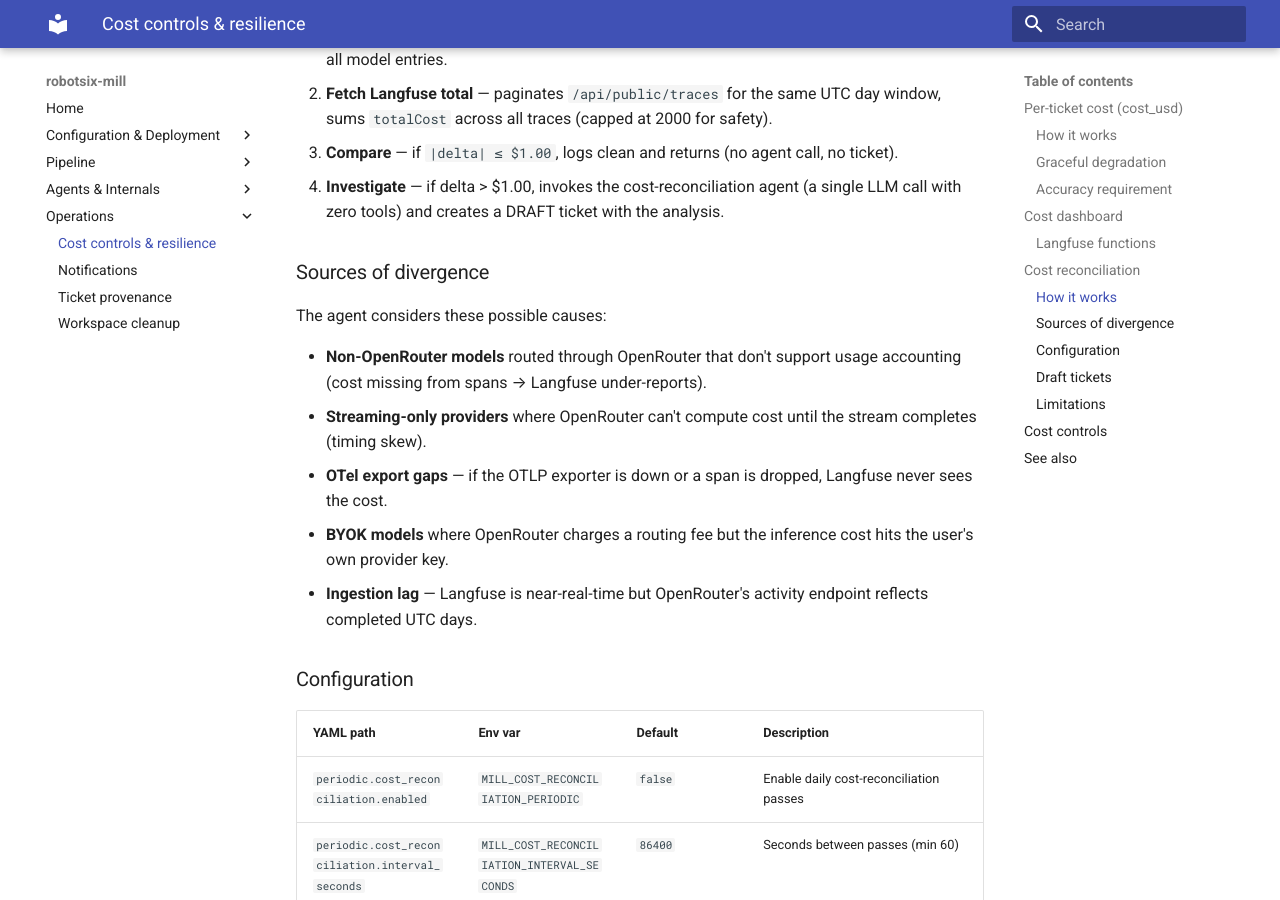
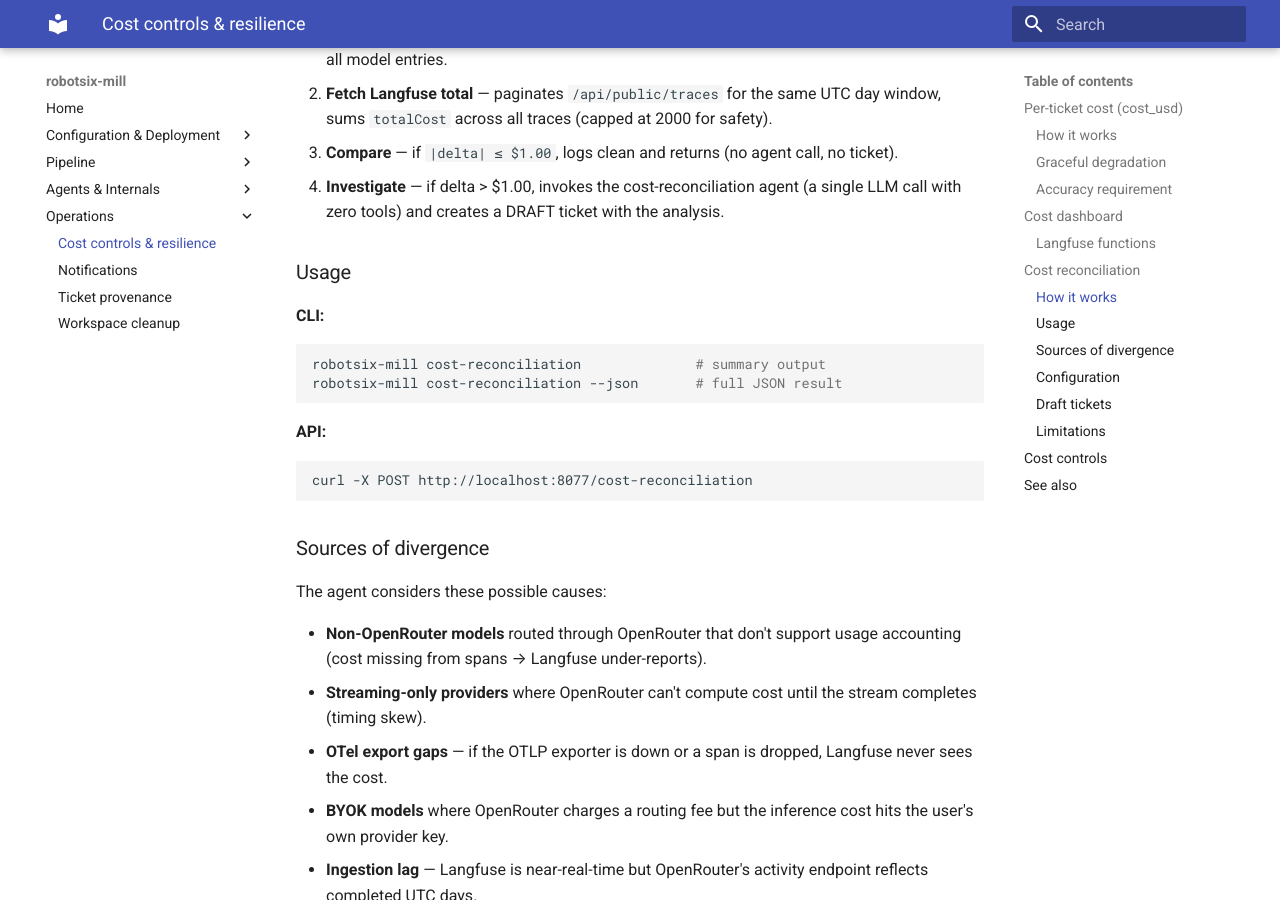
Before and after one commit to damien-robotsix/robotsix-mill, an MkDocs documentation site: the page built from docs/cost-and-resilience.md, in a window 1280 px wide and 900 px high, scrolled down 3349 px. Built offline with MkDocs 1.6.1 and Material for MkDocs 9.7.7, drawn with Linux system fonts in a browser that asks for light colours.

Commit message:
mill(docs): Add CLI subparser and result field for cost-reconciliation (20260526T024638Z-add-cli-subparser-and-result-field-for-c-59bc)

````diff
--- a/docs/cost-and-resilience.md
+++ b/docs/cost-and-resilience.md
@@ -147,6 +147,19 @@
    agent (a single LLM call with zero tools) and creates a DRAFT ticket
    with the analysis.
 
+### Usage
+
+**CLI:**
+```sh
+robotsix-mill cost-reconciliation              # summary output
+robotsix-mill cost-reconciliation --json       # full JSON result
+```
+
+**API:**
+```sh
+curl -X POST http://localhost:8077/cost-reconciliation
+```
+
 ### Sources of divergence
 
 The agent considers these possible causes:
````
Also changed, not shown: README.md (+1 -0 lines).
